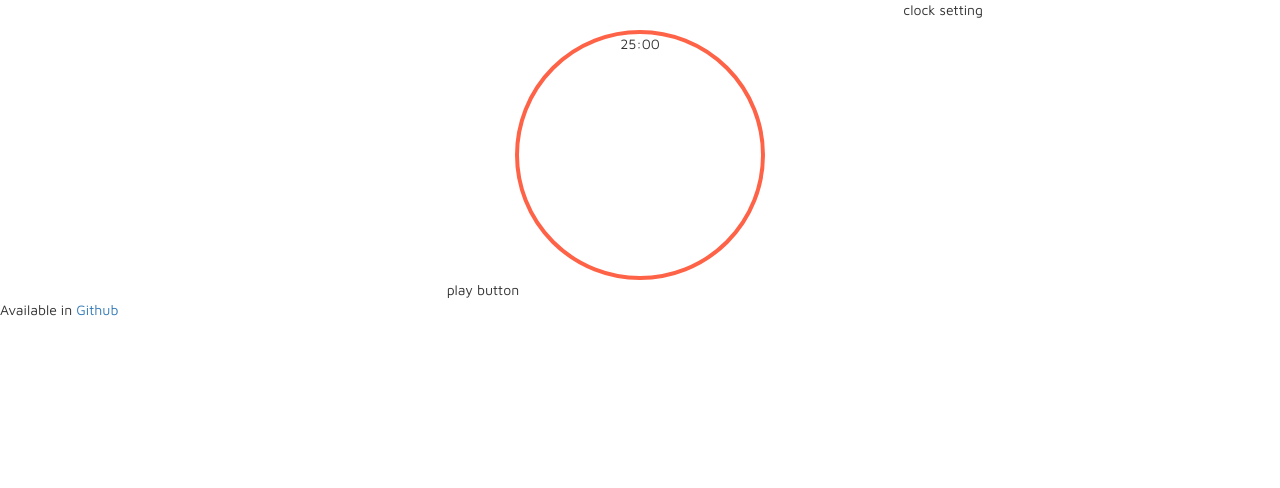
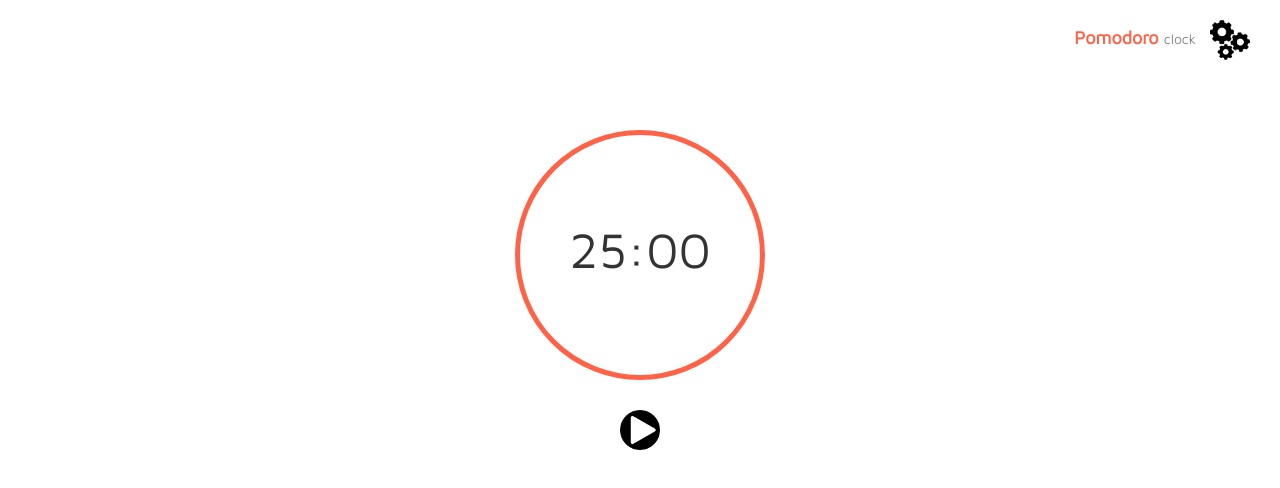
Before and after one commit to bokwon/Pomodoro-Clock, a plain HTML site: page index.html in a window 1280 px wide. Drawn offline with nearby package versions, Linux system fonts and the light colour scheme.

Commit message:
index page styling

```diff
--- a/css/style.css
+++ b/css/style.css
@@ -2,19 +2,39 @@ body {
   font-family: 'Maven Pro', sans-serif;
 }
 
-ul {
-  list-style-type: none;
+.setting-container {
+  text-align: right;
+  margin: 20px 0;
 }
-li { display: inline; }
+img { width: 40px; cursor: pointer;}
+h4 {display: inline; margin-right: 10px; font-weight: bold; color: #FF6347;}
+span {font-size: 14px; font-weight: normal; color: #8A8A8A;}
 
 #clock{
   width: 250px;
   height: 250px;
-  border: 4px solid rgb(255, 99, 71);
+  border: 5px solid #FF6347;
   border-radius: 50%;
-  margin: 0 auto;
+  margin: 50px auto 0;
   text-align: center;
 }
+
+.timer {font-size: 50px; margin-top: 33%;}
+
+.play {
+  text-align: center;
+  margin: 30px;
+}
+
+.setting {
+  display: none;
+}
+
+#pomodoro_setup {
+  text-align: right;
+}
+input[type=text] {width: 50px;}
+input[type=submit] {margin-top: 20px;}
 
 @media (max-width: 767px){
 
--- a/index.html
+++ b/index.html
@@ -17,10 +17,19 @@
   <body>
     <div class="container-fluid">
       <div class="col-xs-12 col-sm-4 col-sm-offset-8 header">
-        <ul>
-          <li>clock</li>
-          <li>setting</li>
-        </ul>
+        <div class="setting-container">
+          <h4>Pomodoro <span>clock<span></h4>
+          <img src="img/settings.png" class="setting_img">
+        </div>
+        <div class="setting">
+          <form action="#" id="pomodoro_setup">
+            <label for="pomodoro">Pomodoro time:</label>
+            <input type="text" name="pomodoro" placeholder="25"> minutes<br>
+            <label for="break">Break time:</label>
+            <input type="text" name="break" placeholder="5"> minutes<br>
+            <input type="submit" value="Submit" class="btn btn-default button">
+          </form>
+        </div>
       </div>
       <div class="col-xs-12 col-sm-4 col-sm-offset-4 clock_container">
         <div id="clock">
@@ -29,14 +38,14 @@
       </div>
       <div class="col-xs-12 col-sm-4 col-sm-offset-4 play_container">
         <div class="play">
-          play button
+          <img src="img/player2.png">
         </div>
       </div>
     </div>
   </body>
   <footer>
     <div class="footer">
-      <p class="footer_text">Available in <a href="#" class="github_repo" target="_target">Github</a></p>
+      <!-- <p class="footer_text">Available in <a href="#" class="github_repo" target="_target">Github</a></p> -->
     </div>
   </footer>
   <script src="https://ajax.googleapis.com/ajax/libs/jquery/1.11.3/jquery.min.js"></script>
--- a/js/index.js
+++ b/js/index.js
@@ -0,0 +1,5 @@
+$(document).ready(function(){
+  $('.setting_img').click(function(){
+    $('.setting').slideToggle();
+  })
+})
```
Also changed, not shown: img/player2.png (added), img/settings.png (added), img/speedometer.png (added), img/stop48.png (added).
